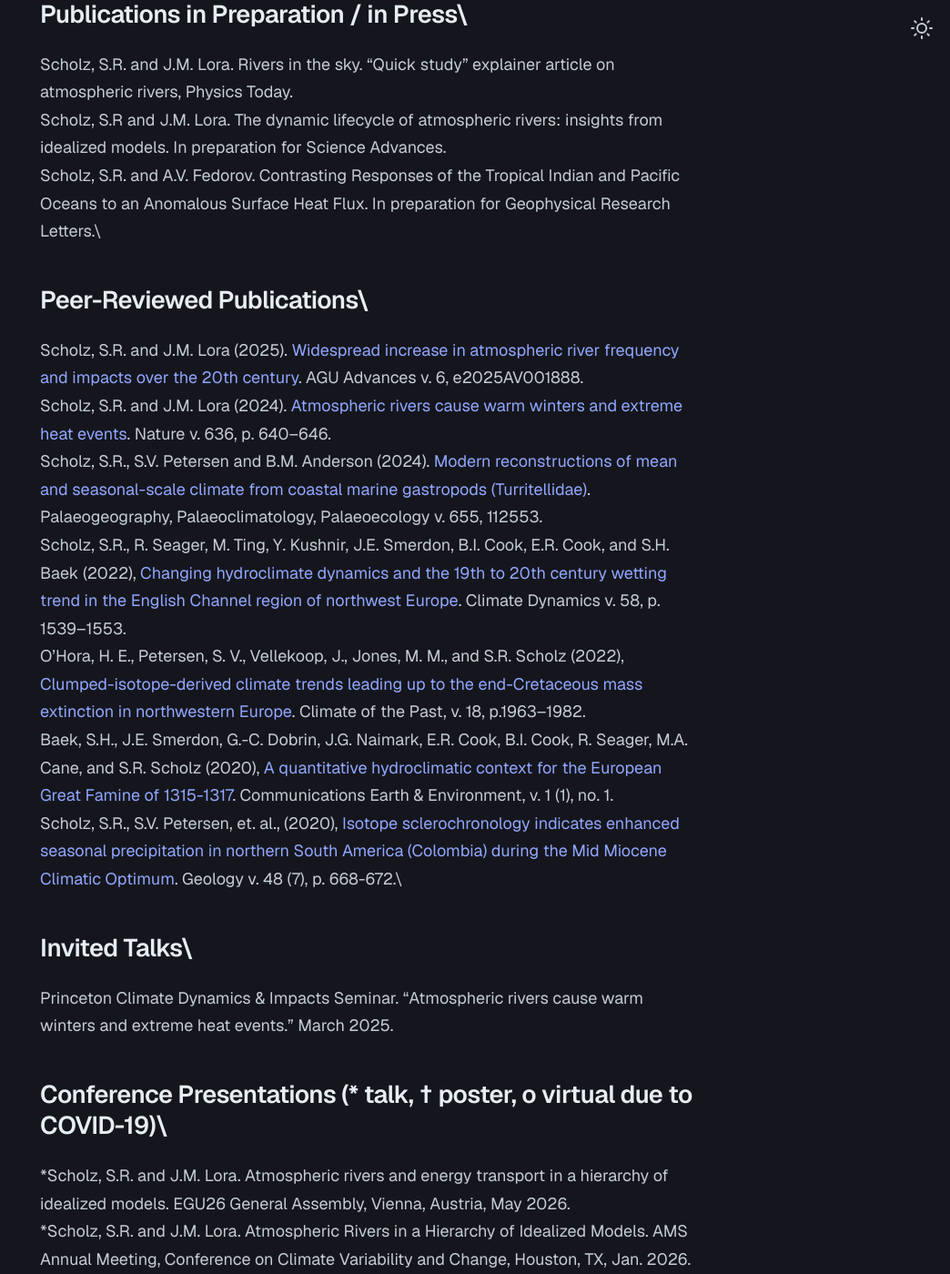
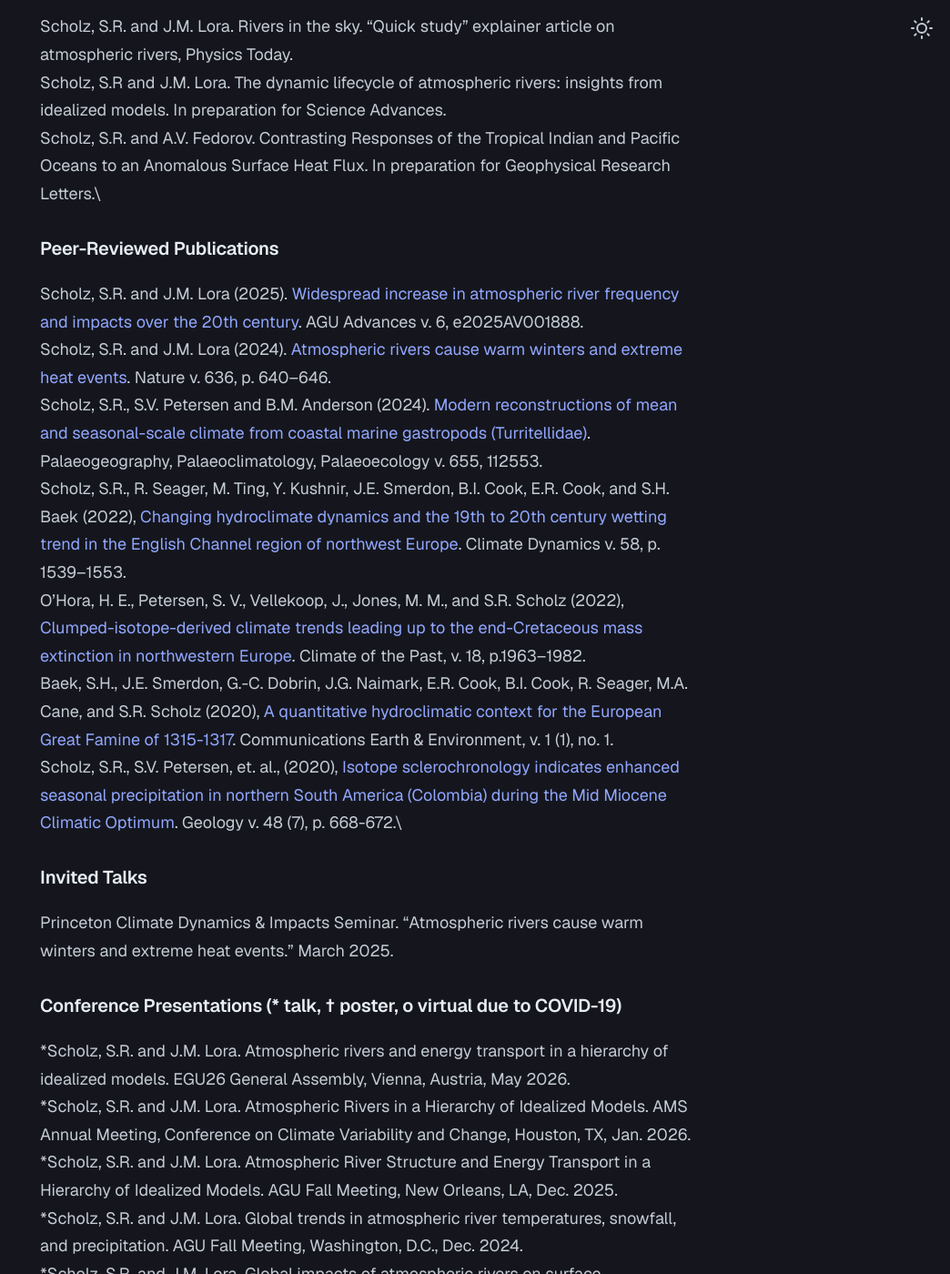
Before and after one commit to serenarscholz/serenarscholz.github.io, a Jekyll site: the page built from cv.md, in a window 1280 px wide and 1400 px high, scrolled down 533 px. Shown: the whole window at 91% size, without its empty margins (236-1280 px from the left). Built offline with Jekyll 4.4.1, drawn with Linux system fonts in a browser that asks for light colours; some of the changed text lies outside the part shown.

Commit message:
Update cv.md

```diff
--- a/cv.md
+++ b/cv.md
@@ -6,17 +6,17 @@ permalink: /cv/
 
 [Download my full CV here](/assets/CV_2026.pdf)
 
-## Education\
+### Education
 Ph.D. Earth and Planetary Sciences, Yale University (2022-present), expected defense Spring 2027\
 M.S. Earth and Environmental Sciences, University of Michigan (2020)\
 B.S. Earth and Environmental Sciences, PBK, University of Michigan (2019)\
 
-## Publications in Preparation / in Press\
+### Publications in Preparation / in Press
 Scholz, S.R. and J.M. Lora. Rivers in the sky. “Quick study” explainer article on atmospheric rivers, Physics Today.\
 Scholz, S.R and J.M. Lora. The dynamic lifecycle of atmospheric rivers: insights from idealized models. In preparation for Science Advances.\
 Scholz, S.R. and A.V. Fedorov. Contrasting Responses of the Tropical Indian and Pacific Oceans to an Anomalous Surface Heat Flux. In preparation for Geophysical Research Letters.\
 
-## Peer-Reviewed Publications\
+### Peer-Reviewed Publications
 Scholz, S.R. and J.M. Lora (2025). [Widespread increase in atmospheric river frequency and impacts over the 20th century](https://doi.org/10.1029/2025AV001888). AGU Advances v. 6, e2025AV001888.\
 Scholz, S.R. and J.M. Lora (2024). [Atmospheric rivers cause warm winters and extreme heat events](https://doi.org/10.1038/s41586-024-08238-7). Nature v. 636, p. 640–646.\
 Scholz, S.R., S.V. Petersen and B.M. Anderson (2024). [Modern reconstructions of mean and seasonal-scale climate from coastal marine gastropods (Turritellidae)](https://doi.org/10.1016/j.palaeo.2024.112553). Palaeogeography, Palaeoclimatology, Palaeoecology v. 655, 112553.\
@@ -25,10 +25,10 @@ O'Hora, H. E., Petersen, S. V., Vellekoop, J., Jones, M. M., and S.R. Scholz (20
 Baek, S.H., J.E. Smerdon, G.-C. Dobrin, J.G. Naimark, E.R. Cook, B.I. Cook, R. Seager, M.A. Cane, and S.R. Scholz (2020), [A quantitative hydroclimatic context for the European Great Famine of 1315-1317](https://doi.org/10.1038/s43247-020-00016-3). Communications Earth & Environment, v. 1 (1), no. 1.\
 Scholz, S.R., S.V. Petersen, et. al., (2020), [Isotope sclerochronology indicates enhanced seasonal precipitation in northern South America (Colombia) during the Mid Miocene Climatic Optimum](https://doi.org/10.1130/G47235.1). Geology v. 48 (7), p. 668-672.\
 
-## Invited Talks\
+### Invited Talks
 Princeton Climate Dynamics & Impacts Seminar. “Atmospheric rivers cause warm winters and extreme heat events.” March 2025.
 
-## Conference Presentations  (* talk, † poster, o virtual due to COVID-19)\
+### Conference Presentations  (* talk, † poster, o virtual due to COVID-19)
 *Scholz, S.R. and J.M. Lora. Atmospheric rivers and energy transport in a hierarchy of idealized models. EGU26 General Assembly, Vienna, Austria, May 2026.\
 *Scholz, S.R. and J.M. Lora. Atmospheric Rivers in a Hierarchy of Idealized Models. AMS Annual Meeting, Conference on Climate Variability and Change, Houston, TX, Jan. 2026.\
 *Scholz, S.R. and J.M. Lora. Atmospheric River Structure and Energy Transport in a Hierarchy of Idealized Models. AGU Fall Meeting, New Orleans, LA, Dec. 2025.\
@@ -43,17 +43,17 @@ oScholz, S.R. and S.V. Petersen. Reconstructing seasonal-scale precipitation pat
 *Scholz, S.R., S.V. Petersen, et al.. Isotope Schlerochronology and Tropical Seasonality During the Mid Miocene Climatic Optimum. Goldschmidt, Boston, MA, Aug. 2018.\
 †Scholz, S R., S.V. Petersen, J.H. Escobar. Miocene seashells record ancient coastal environments. Michigan Geophysical Union, Ann Arbor, MI, Apr. 2018.\
 
-## Teaching Fellowships\
+### Teaching Fellowships
 2026 EPS 1400 Atmosphere, Ocean and Climate Change\
 2025 EPS 140 Atmosphere, Ocean, and Climate Change\
 2023 EPS 101 Climate Change\
 2022 EPS 110 Dynamic Earth\
 
-## Service\
+### Service
 Chair, “Atmospheric Rivers: Processes, Impacts, Observations, and Uncertainties Oral II.” AGU Fall Meeting 2025.\
 Reviewer: Geophysical Research Letters, Journal of Geophysical Research: Atmospheres, Nature Communications, Communications Earth & Environment, Journal of Climate, Weather.\
 
-## Academic Awards and Fellowships\
+### Academic Awards and Fellowships
 Excellence in Teaching Prize, for EPS 1400 (2026)\
 Hammer Prize, outstanding graduate student in Yale EPS (2025)\
 Best Poster Presentation, Michigan Geophysical Union (2019)\
```
